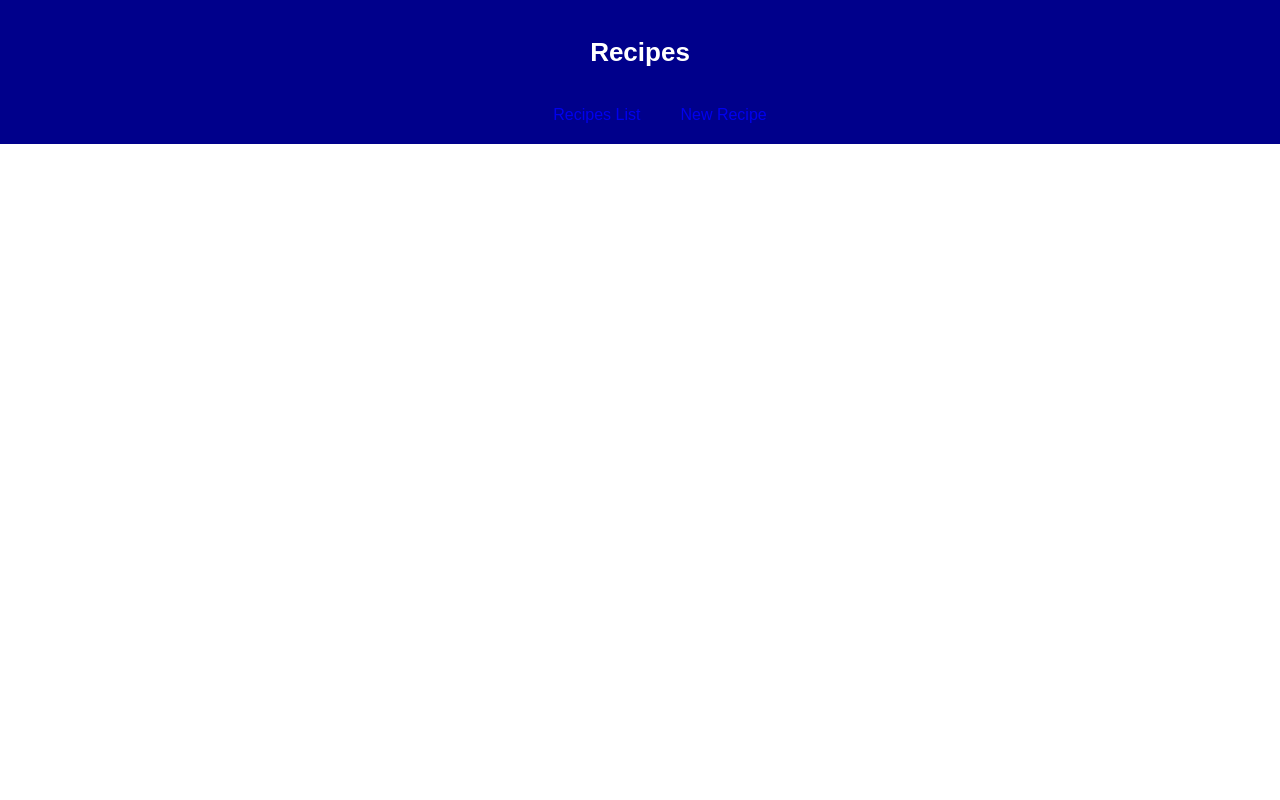
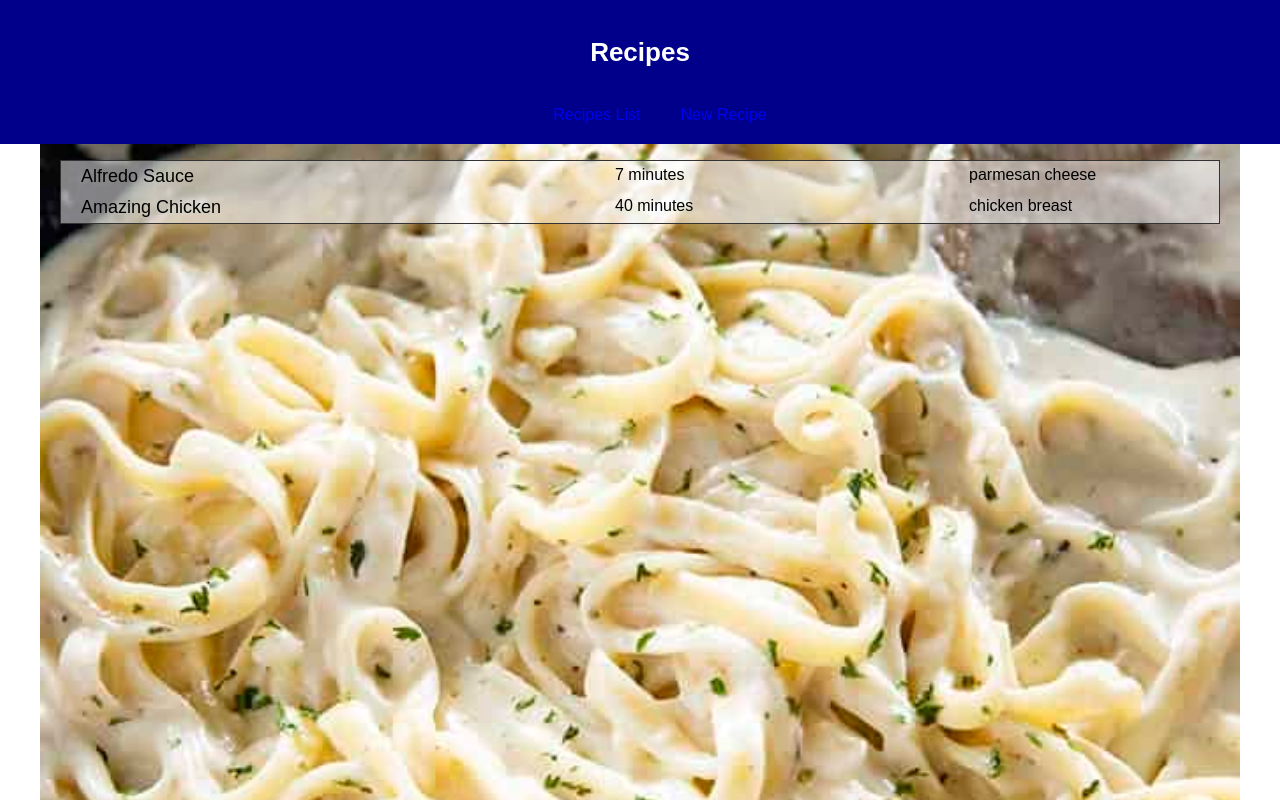
Before and after one commit to bytanyar/recipes, a React (Create React App) app: page / in a window 1280 px wide. Shown: the top 800 px of the page. Built offline with nearby package versions, Linux system fonts and the light colour scheme.

Commit message:
TRR-004   change back App.js

```diff
--- a/src/App.js
+++ b/src/App.js
@@ -18,15 +18,15 @@ class App extends Component {
                         <h1>Recipes</h1>
                         <nav>
                             <ul>
-                                <li><a href="/recipes/">Recipes List</a></li>
-                                <li><a href="/recipes/newRecipe/">New Recipe</a></li>
+                                <li><a href="/">Recipes List</a></li>
+                                <li><a href="/newRecipe">New Recipe</a></li>
                             </ul>
                         </nav>
                     </header>
 
 
-                    <Route path="/recipes/" exact component={RecipesList} />
-                    <Route path="/recipes/newRecipe/" exact component={NewRecipe} />
+                    <Route path="/" exact component={RecipesList} />
+                    <Route path="/newRecipe" exact component={NewRecipe} />
 
                 </div>
             </BrowserRouter>
```
